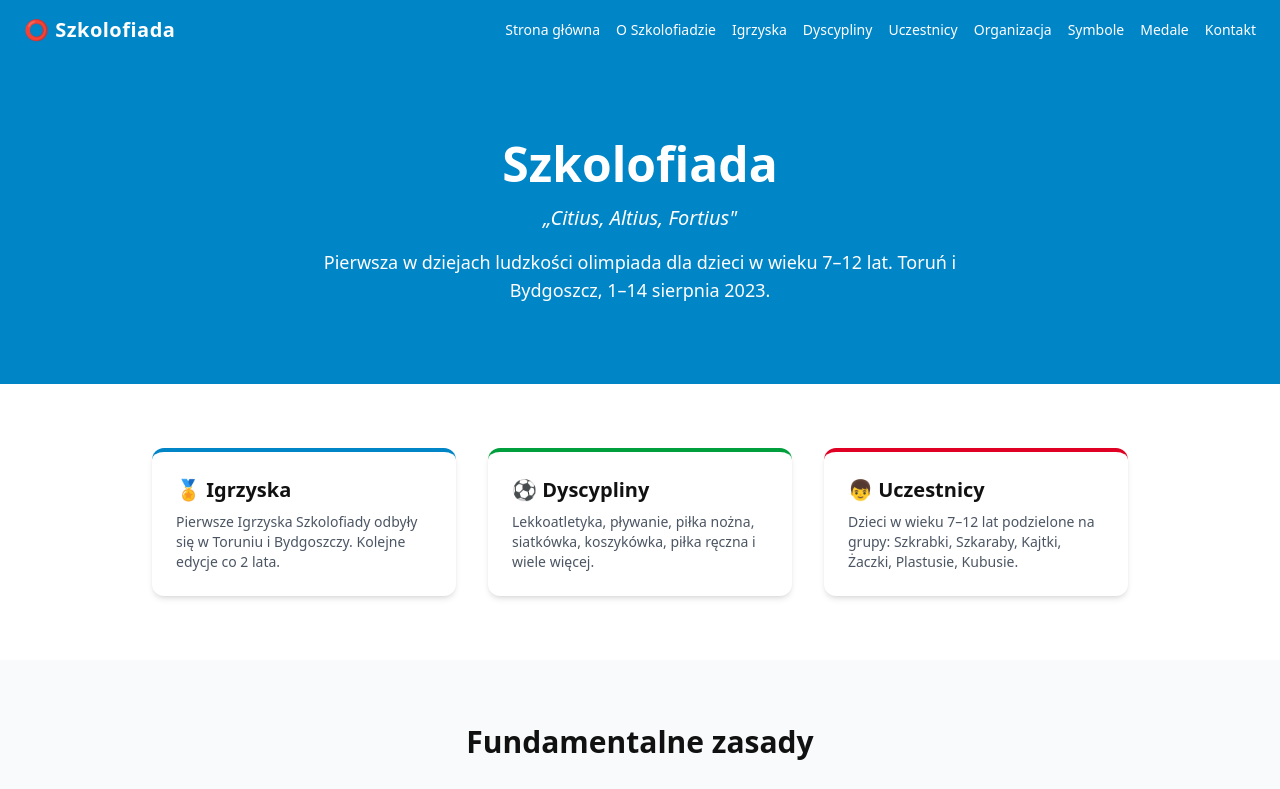
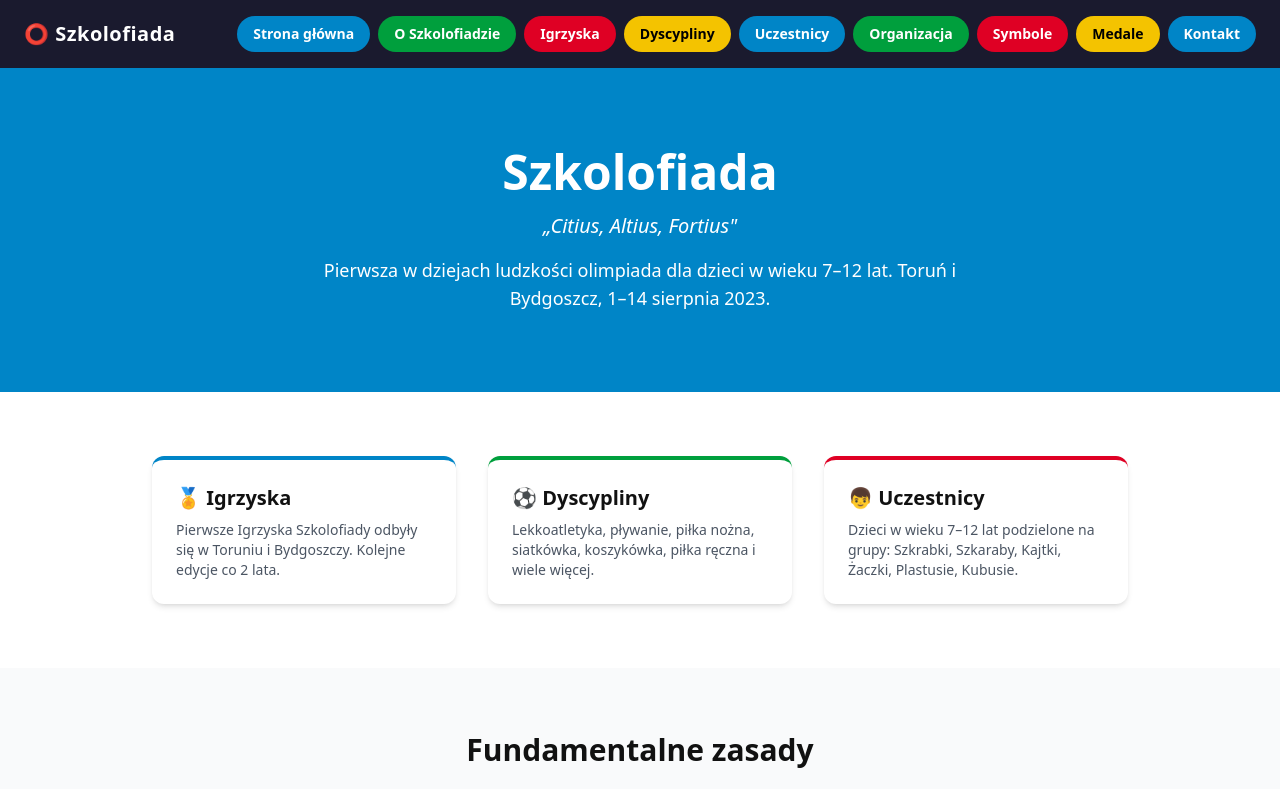
Before and after one commit to romatematycznie/Szkolofiada, a Next.js app: page / in a window 1280 px wide. Shown: the top 789 px of the page. Built offline with nearby package versions, Linux system fonts and the light colour scheme.

Commit message:
Update layout.tsx

```diff
--- a/app/layout.tsx
+++ b/app/layout.tsx
@@ -14,18 +14,18 @@ export default function RootLayout({
   return (
     <html lang="pl">
       <body>
-        <nav style={{ backgroundColor: "var(--kolor-niebieski)" }} className="text-white px-6 py-4 flex flex-wrap gap-4 items-center justify-between">
-          <a href="/" className="text-xl font-bold tracking-wide">⭕ Szkolofiada</a>
-          <div className="flex flex-wrap gap-4 text-sm font-medium">
-            <a href="/" className="hover:underline">Strona główna</a>
-            <a href="/o-szkolofiadzie" className="hover:underline">O Szkolofiadzie</a>
-            <a href="/igrzyska" className="hover:underline">Igrzyska</a>
-            <a href="/dyscypliny" className="hover:underline">Dyscypliny</a>
-            <a href="/uczestnicy" className="hover:underline">Uczestnicy</a>
-            <a href="/organizacja" className="hover:underline">Organizacja</a>
-            <a href="/symbole" className="hover:underline">Symbole</a>
-            <a href="/medale" className="hover:underline">Medale</a>
-            <a href="/kontakt" className="hover:underline">Kontakt</a>
+        <nav style={{ backgroundColor: "#1a1a2e" }} className="px-6 py-4 flex flex-wrap gap-3 items-center justify-between">
+          <a href="/" className="text-xl font-bold tracking-wide text-white">⭕ Szkolofiada</a>
+          <div className="flex flex-wrap gap-2">
+            <a href="/" className="px-4 py-2 rounded-full text-sm font-semibold text-white" style={{ backgroundColor: "var(--kolor-niebieski)" }}>Strona główna</a>
+            <a href="/o-szkolofiadzie" className="px-4 py-2 rounded-full text-sm font-semibold text-white" style={{ backgroundColor: "var(--kolor-zielony)" }}>O Szkolofiadzie</a>
+            <a href="/igrzyska" className="px-4 py-2 rounded-full text-sm font-semibold text-white" style={{ backgroundColor: "var(--kolor-czerwony)" }}>Igrzyska</a>
+            <a href="/dyscypliny" className="px-4 py-2 rounded-full text-sm font-semibold text-black" style={{ backgroundColor: "var(--kolor-zolty)" }}>Dyscypliny</a>
+            <a href="/uczestnicy" className="px-4 py-2 rounded-full text-sm font-semibold text-white" style={{ backgroundColor: "var(--kolor-niebieski)" }}>Uczestnicy</a>
+            <a href="/organizacja" className="px-4 py-2 rounded-full text-sm font-semibold text-white" style={{ backgroundColor: "var(--kolor-zielony)" }}>Organizacja</a>
+            <a href="/symbole" className="px-4 py-2 rounded-full text-sm font-semibold text-white" style={{ backgroundColor: "var(--kolor-czerwony)" }}>Symbole</a>
+            <a href="/medale" className="px-4 py-2 rounded-full text-sm font-semibold text-black" style={{ backgroundColor: "var(--kolor-zolty)" }}>Medale</a>
+            <a href="/kontakt" className="px-4 py-2 rounded-full text-sm font-semibold text-white" style={{ backgroundColor: "var(--kolor-niebieski)" }}>Kontakt</a>
           </div>
         </nav>
         <main>{children}</main>
```
